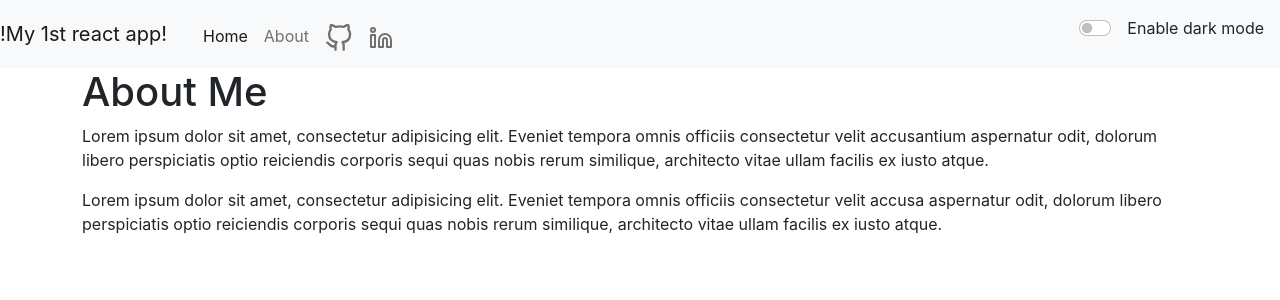
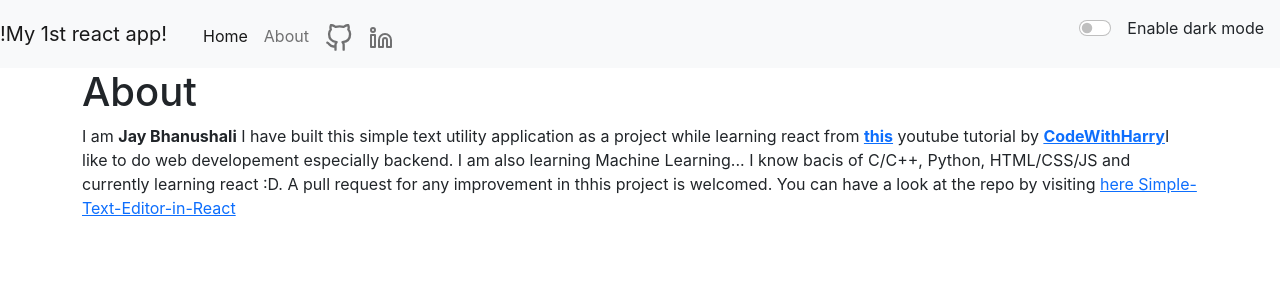
Before and after one commit to coder-jkb/Simple-Text-Editor-in-React, a React (Create React App) app in the folder my-app/: page /about in a window 1280 px wide. Shown: the top 300 px of the page. Built offline with nearby package versions, Linux system fonts and the light colour scheme.

Commit message:
About page edited

```diff
--- a/my-app/src/components/About.js
+++ b/my-app/src/components/About.js
@@ -3,9 +3,10 @@ import React from 'react'
 export default function About(props) {
     return (
         <div className={"container text-"+props.mode} >
-            <h1 className="about">About Me</h1>
-            <p>Lorem ipsum dolor sit amet, consectetur adipisicing elit. Eveniet tempora omnis officiis consectetur velit accusantium aspernatur odit, dolorum libero perspiciatis optio reiciendis corporis sequi quas nobis rerum similique, architecto vitae ullam facilis ex iusto atque.</p>
-            <p>Lorem ipsum dolor sit amet, consectetur adipisicing elit. Eveniet tempora omnis officiis consectetur velit accusa aspernatur odit, dolorum libero perspiciatis optio reiciendis corporis sequi quas nobis rerum similique, architecto vitae ullam facilis ex iusto atque.</p>
+            <h1 className="about">About</h1>
+            I am <strong>Jay Bhanushali</strong> I have built this simple text utility application as a project while learning react from <a href="https://www.youtube.com/watch?v=-mJFZp84TIY&list=PLu0W_9lII9agx66oZnT6IyhcMIbUMNMdt" target="_blank" rel="noreferrer"><strong>this</strong></a> youtube tutorial by <a href="https://www.youtube.com/c/CodeWithHarry" target="_blank" rel="noreferrer"><strong>CodeWithHarry</strong></a>
+            I like to do web developement especially backend. I am also learning Machine Learning...
+            I know bacis of C/C++, Python, HTML/CSS/JS and currently learning react :D. A pull request for any improvement in thhis project is welcomed. You can have a look at the repo by visiting <a href="https://git.io/Jutb8" target="_blank" rel="noreferrer"> here Simple-Text-Editor-in-React</a>
         </div>
     )
 }
```
Also changed, not shown: 1 other file (tests, documents, lock files or other folders).
